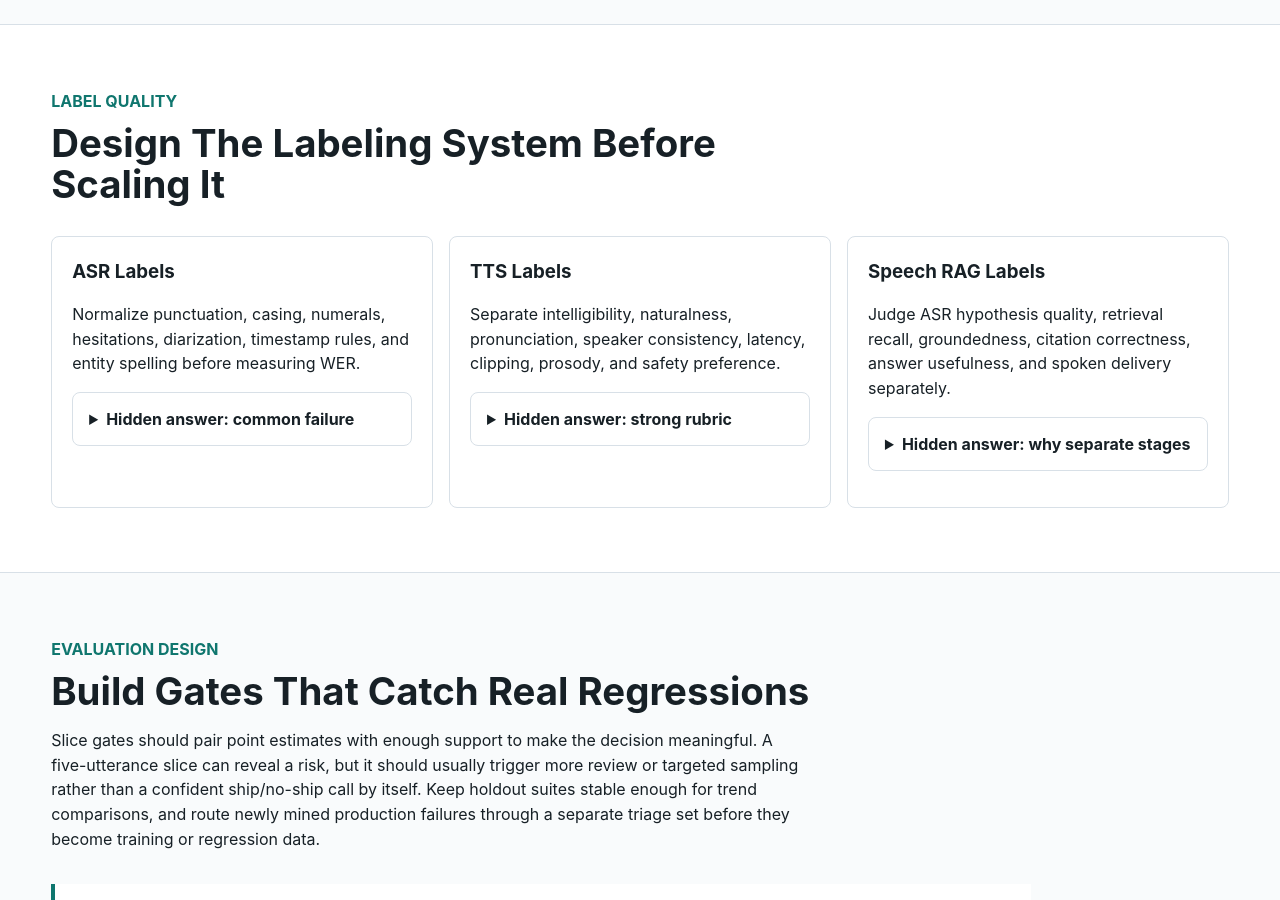
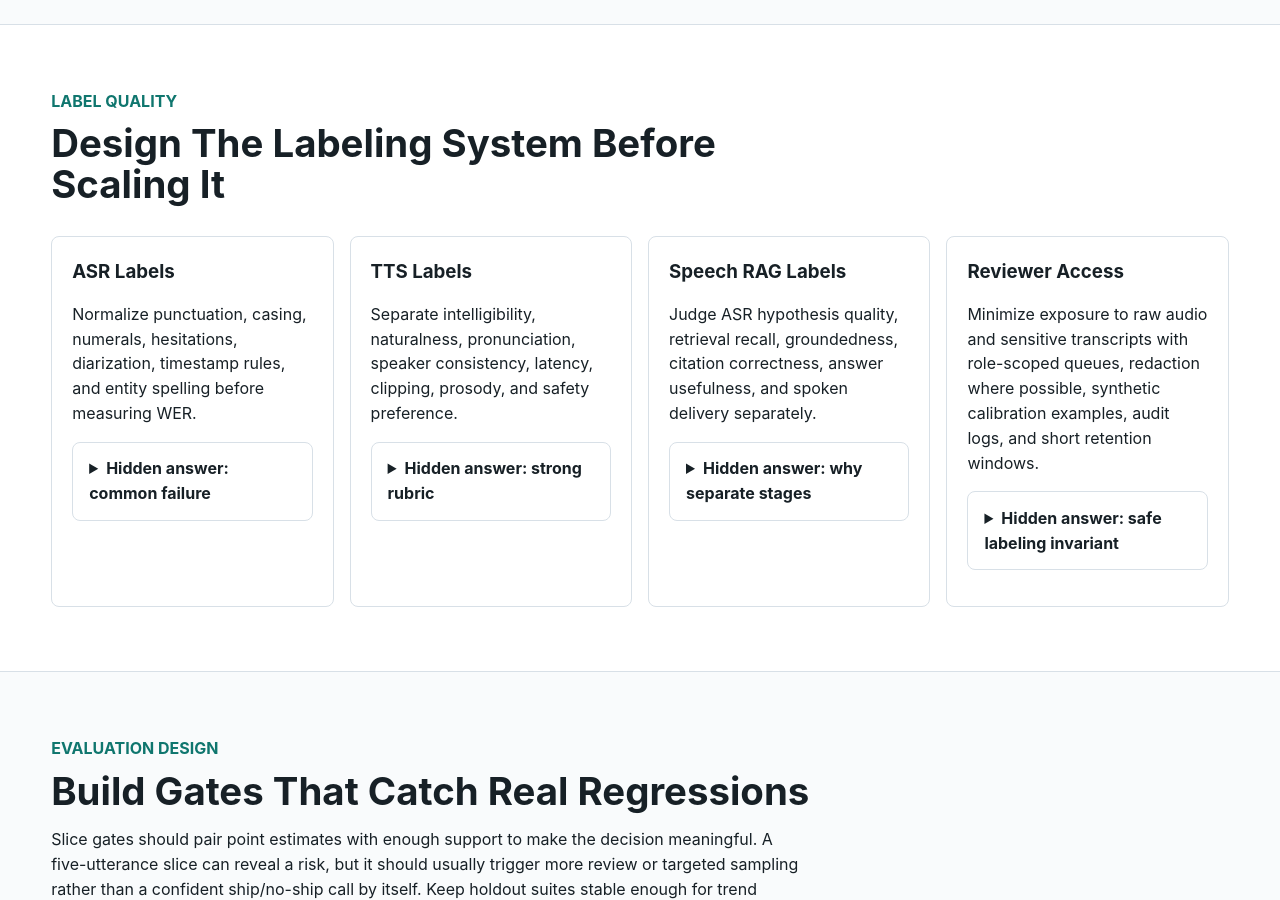
Before and after one commit to kennethli319/kennethli319.github.io, a Jekyll site: the page audio-text-ml-course/lessons/speech-data-eval-ops.html, which Jekyll copies as it is, in a window 1280 px wide and 900 px high, scrolled down 1655 px. Built offline with Jekyll 4.4.1, drawn with Linux system fonts in a browser that asks for light colours.

Commit message:
Update speech data eval ops lesson

```diff
--- a/audio-text-ml-course/lessons/speech-data-eval-ops.html
+++ b/audio-text-ml-course/lessons/speech-data-eval-ops.html
@@ -151,6 +151,20 @@
               the system. A bad spoken answer may come from ASR entity
               substitution, retrieval miss, prompt behavior, stale documents,
               or TTS delivery.
+            </p>
+          </details>
+        </article>
+        <article class="card">
+          <h3>Reviewer Access</h3>
+          <p>Minimize exposure to raw audio and sensitive transcripts with role-scoped queues, redaction where possible, synthetic calibration examples, audit logs, and short retention windows.</p>
+          <details class="qa">
+            <summary>Hidden answer: safe labeling invariant</summary>
+            <p>
+              Labeling quality should not require broad access to private
+              speech. Keep reviewer permissions tied to the task, separate
+              identity fields from annotation views when possible, log exports,
+              and use synthetic or de-identified examples for training and
+              calibration before any production sample reaches a human queue.
             </p>
           </details>
         </article>
```
